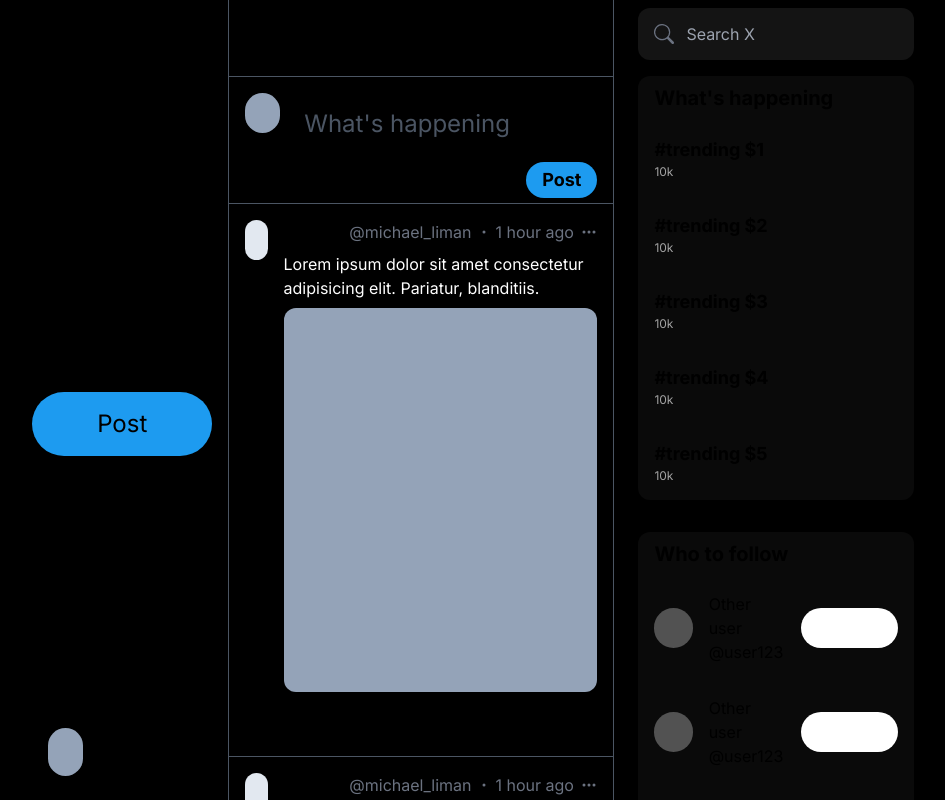
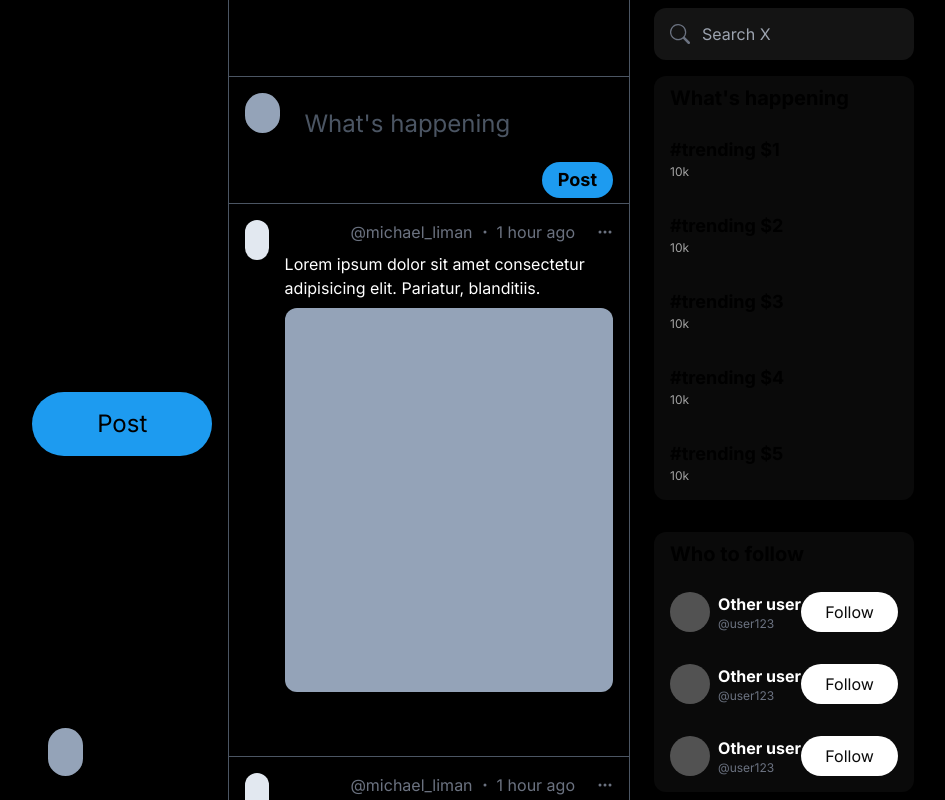
Before and after one commit to lime-and/twitter-clone, a Next.js app: page / in a window 1280 px wide. Shown: the top 800 px of the page, without its empty margins (163-1108 px from the left). Built offline with nearby package versions, Linux system fonts and the light colour scheme.

Commit message:
right side update

```diff
--- a/src/app/page.tsx
+++ b/src/app/page.tsx
@@ -8,7 +8,7 @@ const Home = () => {
       <div className="max-w-[72vw] w-full h-full flex relative border-1">
         <LeftSidebar />
         <MainComponent />
-        <section className="w-[full] sticky top-2 right- mt-2 flex flex-col items-stretch h-screen px-6">
+        <section className="w-[full] sticky top-2 mt-2 flex flex-col items-stretch h-screen px-6">
           <div>
             <div className="relative w-full h-full group">
               <input
@@ -40,17 +40,17 @@ const Home = () => {
           <div className="flex flex-col rounded-xl bg-neutral-950 my-4">
             <h3 className="font-bold text-xl my-2 px-4">Who to follow</h3>
             <div>
-              {Array.from({ length: 4 }).map((_, i) => (
-                <div key={i}
-                  className="hover:bg-white/10 p-4 flex  space-x-4 items-center last:rounded-b-x transition-duration-200"
-                  >
-                  <div className="w-10 h-10 bg-neutral-600 rounded-full"></div>
-                  <div className="flex flex-col 2">
-                    <div>Other user</div>
-                    <div>@user123</div>
+              {Array.from({ length: 3 }).map((_, i) => (
+                <div key={i} className="hover:bg-white/10 flex p-4 justify-between items-center last:rounded-b-x transition-duration-200">
+                  <div className="flex items-center space-x-2">
+                    <div className="w-10 h-10 bg-neutral-600 rounded-full"></div>
+                    <div className="flex flex-col">
+                      <div className="font-bold text-white">Other user</div>
+                      <div className="text-gray-500 text-xs">@user123</div>
+                    </div>
                   </div>
                   <div>
-                    <button className="rounded-full px-6 py-2 bg-white text-white text-neutral-950">
+                    <button className="rounded-full px-6 py-2 bg-white text-neutral-950">
                       Follow
                     </button>
                   </div>
```
